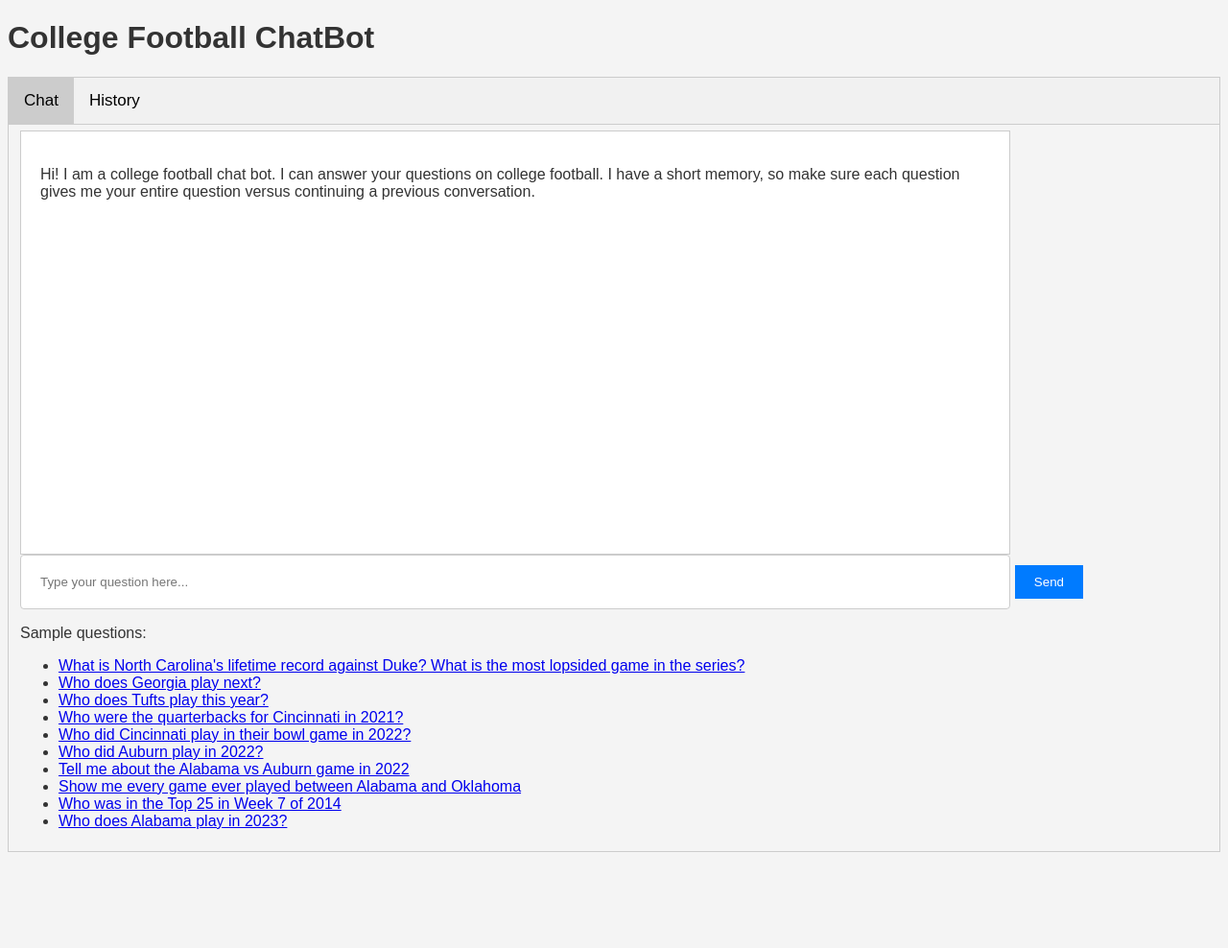
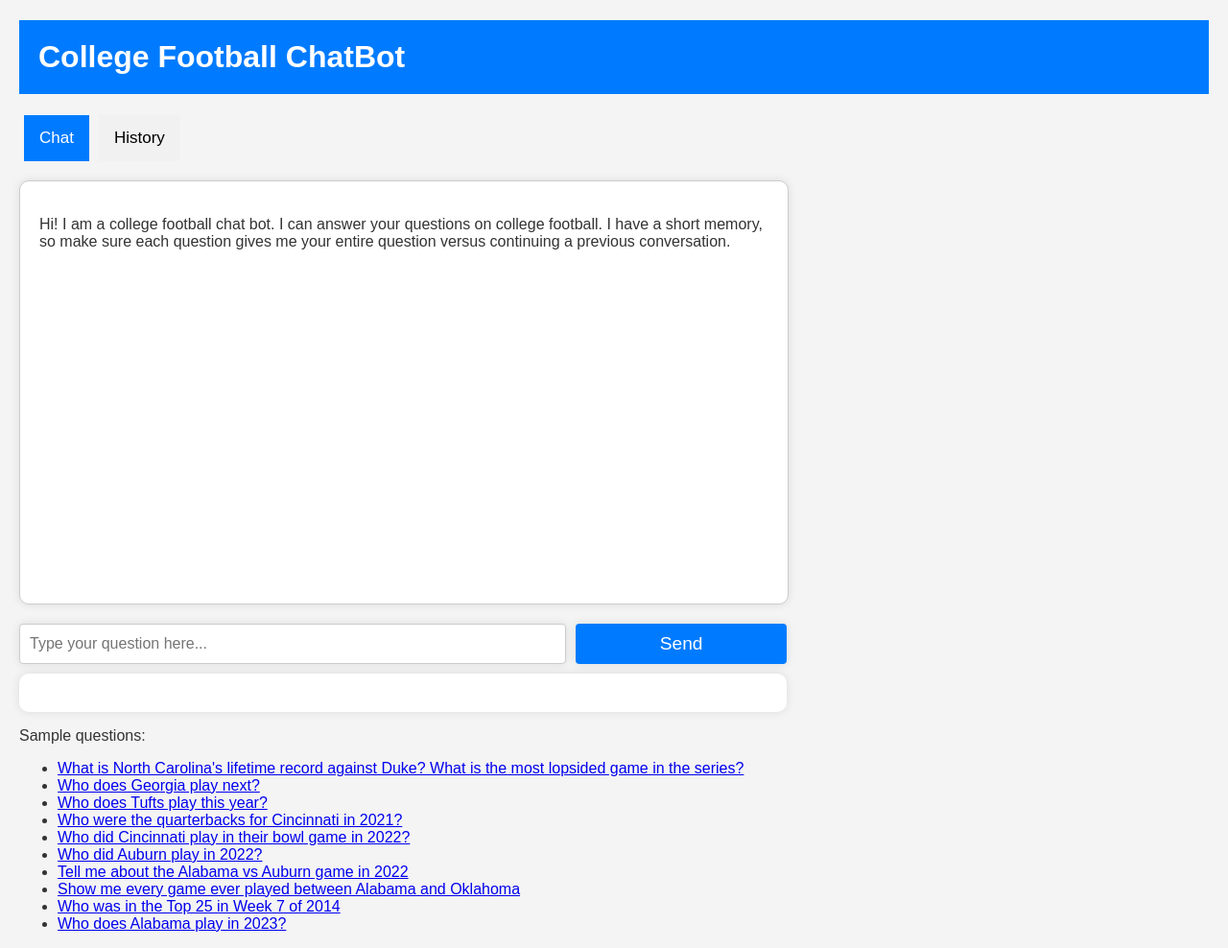
Before and after one commit to Entropicsky/CollegeFootballChatbot, a Flask app: page / in a window 1280 px wide. Shown: the whole page at 96% size. Before the commit the page ends 888 px from the top, so only its background shows below. Run offline with Flask 2, Linux system fonts and the light colour scheme.

Commit message:
Style Updates
It's still ugly but slowly getting better.

```diff
--- a/templates/home.html
+++ b/templates/home.html
@@ -7,42 +7,82 @@
             font-family: 'Arial', sans-serif;
             background-color: #f4f4f4;
             color: #333;
+            margin: 0 20px; /* Add left and right margin */
+            padding: 0;
+        }
+        h1 {
+            text-align: left; /* Align title to the left */
+            padding: 20px;
+            background-color: #007BFF;
+            color: #fff;
         }
         #chatbox {
-            width: 80%;
+            width: 100%; /* Change width to 100% to line up with edges */
+            max-width: 760px;
             height: 400px;
-            margin: 0;
+            margin: 20px 0;
             border: 1px solid #ccc;
             padding: 20px;
             overflow-y: auto;
             background-color: #fff;
+            border-radius: 10px;
+            box-shadow: 0 0 10px rgba(0,0,0,0.1);
+        }
+        .input-group {
+            width: 100%; /* Change width to 100% to line up with edges */
+            max-width: 800px;
+            margin: 10px 0;
+            display: flex;
+            justify-content: space-between;
         }
         #textInput {
-            width: 80%;
-            margin: 0;
-            padding: 20px;
+            width: 70%; /* Specify a width */
+            padding: 10px;
             border: 1px solid #ccc;
             border-radius: 4px;
+            box-shadow: 0 0 10px rgba(0,0,0,0.1);
+            margin-right: 10px;
+            font-size: 1em; /* Change font size to match chatbox */
         }
         input[type="button"] {
-            padding: 10px 20px;
+            width: 28%; /* Specify a width */
+            padding: 10px;
             border: none;
             background-color: #007BFF;
             color: #fff;
             cursor: pointer;
+            border-radius: 4px;
+            box-shadow: 0 0 10px rgba(0,0,0,0.1);
+            font-size: 1.2em; /* Increase font size */
+            margin-left: auto;
         }
-        .user, .bot {
-            margin: 10px 0;
+        .tab {
+            display: flex;
+            justify-content: flex-start; /* Align tabs to the left */
+            margin-bottom: 20px;
         }
-        @media (max-width: 600px) {
-            #chatbox, #textInput {
-                width: 100%;
+        .tab button {
+            background-color: #f1f1f1;
+            border: none;
+            outline: none;
+            cursor: pointer;
+            padding: 14px 16px;
+            transition: 0.3s;
+            font-size: 17px;
+            margin: 0 5px;
         }
+        .tab button:hover {
+            background-color: #ddd;
+        }
+        .tab button.active {
+            background-color: #007BFF; /* Change active tab color to blue */
+            color: #fff; /* Change active tab text color to white */
         }
         .message {
             margin: 10px 0;
             padding: 10px;
             border-radius: 5px;
+            box-shadow: 0 0 10px rgba(0,0,0,0.1);
         }
         .message.user {
             background-color: #007BFF;
@@ -53,43 +93,47 @@
             background-color: #f4f4f4;
             color: #333;
         }
-        .message .label {
-            font-weight: bold;
-            margin-bottom: 5px;
-        }
-        .message .content {
-            margin-left: 10px;
-        }
-        .tab {
-    overflow: hidden;
-    border: 1px solid #ccc;
-    background-color: #f1f1f1;
+        #htmlbox {
+            width: 100%; /* Change width to 100% to line up with edges */
+            max-width: 760px;
+            margin: 0; /* Remove auto margin to align left */
+            padding: 20px;
+            background-color: #fff;
+            border-radius: 10px;
+            box-shadow: 0 0 10px rgba(0,0,0,0.1);
+            overflow: auto; /* Add overflow auto to contain the content within the box */
         }
 
-        .tab button {
-            background-color: inherit;
-            float: left;
-            border: none;
-            outline: none;
-            cursor: pointer;
-            padding: 14px 16px;
-            transition: 0.3s;
-            font-size: 17px;
+        #htmlbox table {
+            width: 100%;
+            border-collapse: collapse;
         }
-
-        .tab button:hover {
-            background-color: #ddd;
+        #htmlbox th, #htmlbox td {
+            border: 1px solid #ccc;
+            padding: 10px;
+            text-align: left;
         }
-
-        .tab button.active {
-            background-color: #ccc;
+        #htmlbox th {
+            background-color: #007BFF;
+            color: #fff;
         }
-
-        .tabcontent {
-            display: none;
-            padding: 6px 12px;
-            border: 1px solid #ccc;
-            border-top: none;
+        #htmlbox h1, #htmlbox h2, #htmlbox h3, #htmlbox h4, #htmlbox h5, #htmlbox h6 {
+            color: #007BFF;
+        }
+        @media (max-width: 600px) {
+            #chatbox, .input-group, #htmlbox {
+                width: 100%;
+            }
+            .input-group {
+                flex-direction: column;
+            }
+            #textInput {
+                margin-right: 0;
+                margin-bottom: 10px;
+            }
+            input[type="button"] {
+                width: 100%; /* Make the button full width on small screens */
+            }
         }
     </style>
 
@@ -109,8 +153,10 @@
 
             </p>
         </div>
+        <div class="input-group">
             <input type="text" id="textInput" placeholder="Type your question here...">
             <input type="button" value="Send" onclick="getReply()">
+        </div>
         <div id="htmlbox"></div>
         <p>
             Sample questions:
@@ -181,6 +227,7 @@
             userDiv.className = "message user";
             userDiv.innerHTML = `You: <span id="user-response">${userText}</span>`;
             document.getElementById('chatbox').innerHTML = ""; // Clear the chatbox
+            document.getElementById('htmlbox').innerHTML = ""; // Clear the htmlbox
             document.getElementById('chatbox').appendChild(userDiv); // Add the user message to the chatbox
             document.getElementById('historybox').appendChild(userDiv.cloneNode(true)); // Add the user message to the historybox
 
```
Lines whose indentation alone changed are shown as unchanged.
